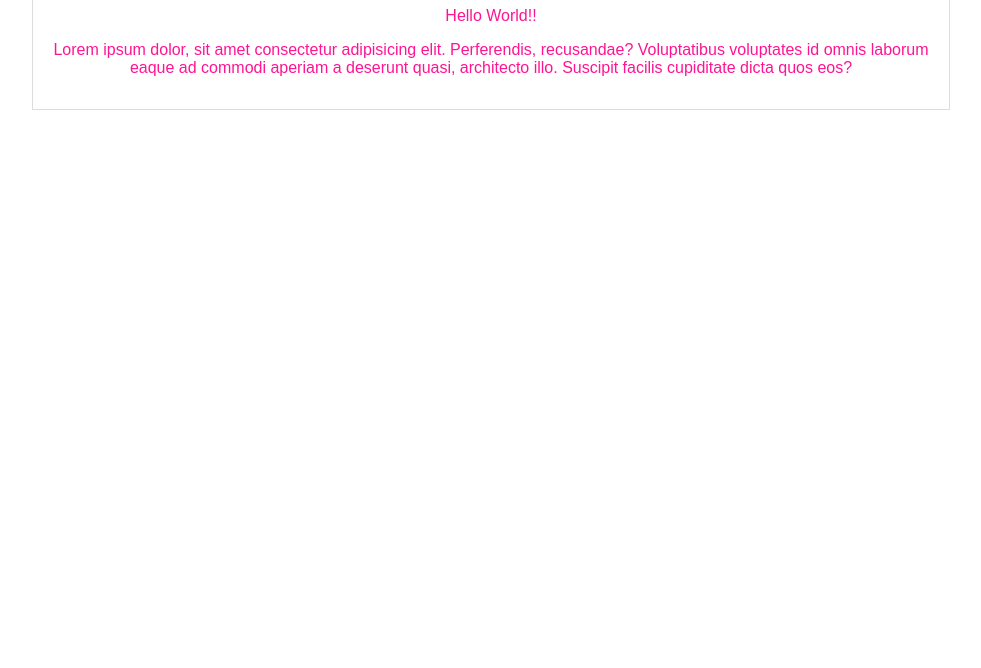
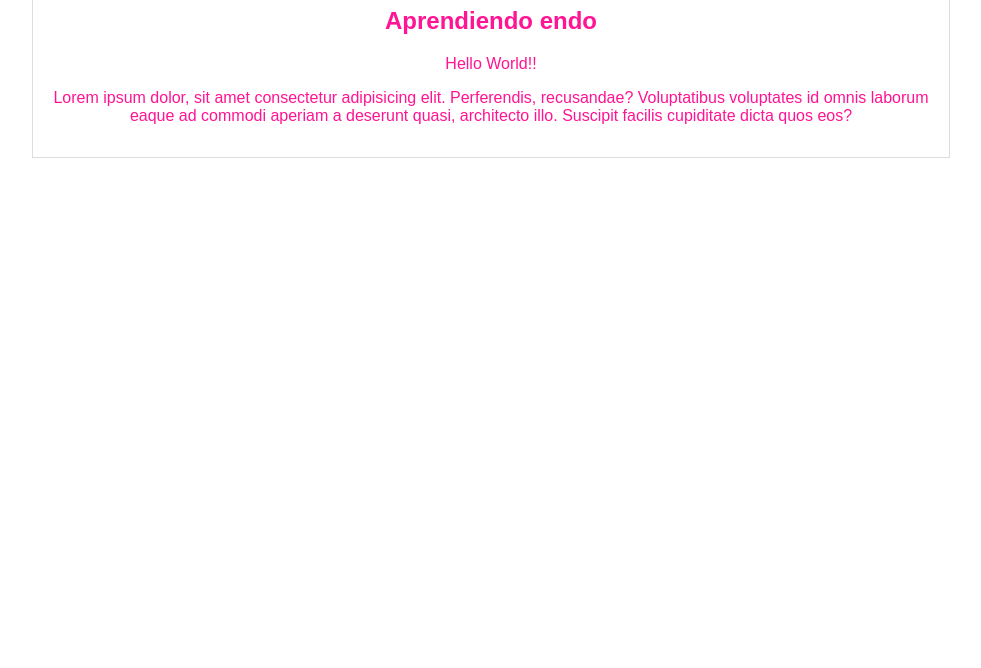
Before and after one commit to edibeca/DemoPlatzi, a plain HTML site: page index.html in a window 1280 px wide. Shown: the part 132-800 px from the top of the page, without its empty margins (149-1130 px from the left). Drawn offline with Linux system fonts and the light colour scheme.

Commit message:
Version 3

```diff
--- a/index.html
+++ b/index.html
@@ -14,6 +14,7 @@
         </div>
     <div>
         <h1>Hola Mundo!!</h1>
+        <h2>Aprendiendo endo</h2>
         <article>Hello World!!</article>
         <p>Lorem ipsum dolor, sit amet consectetur adipisicing elit. Perferendis, recusandae? Voluptatibus voluptates id omnis laborum eaque ad commodi aperiam a deserunt quasi, architecto illo. Suscipit facilis cupiditate dicta quos eos?</p>
     </div>
```
